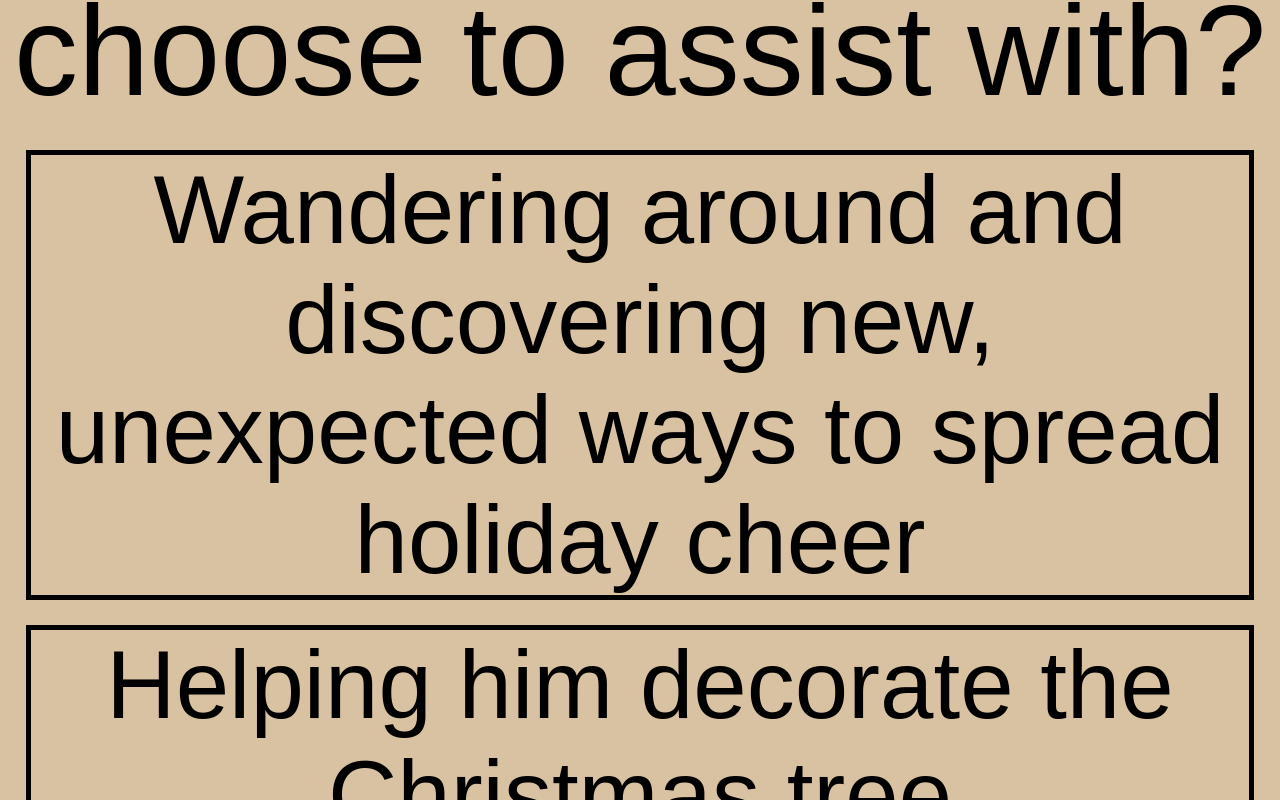
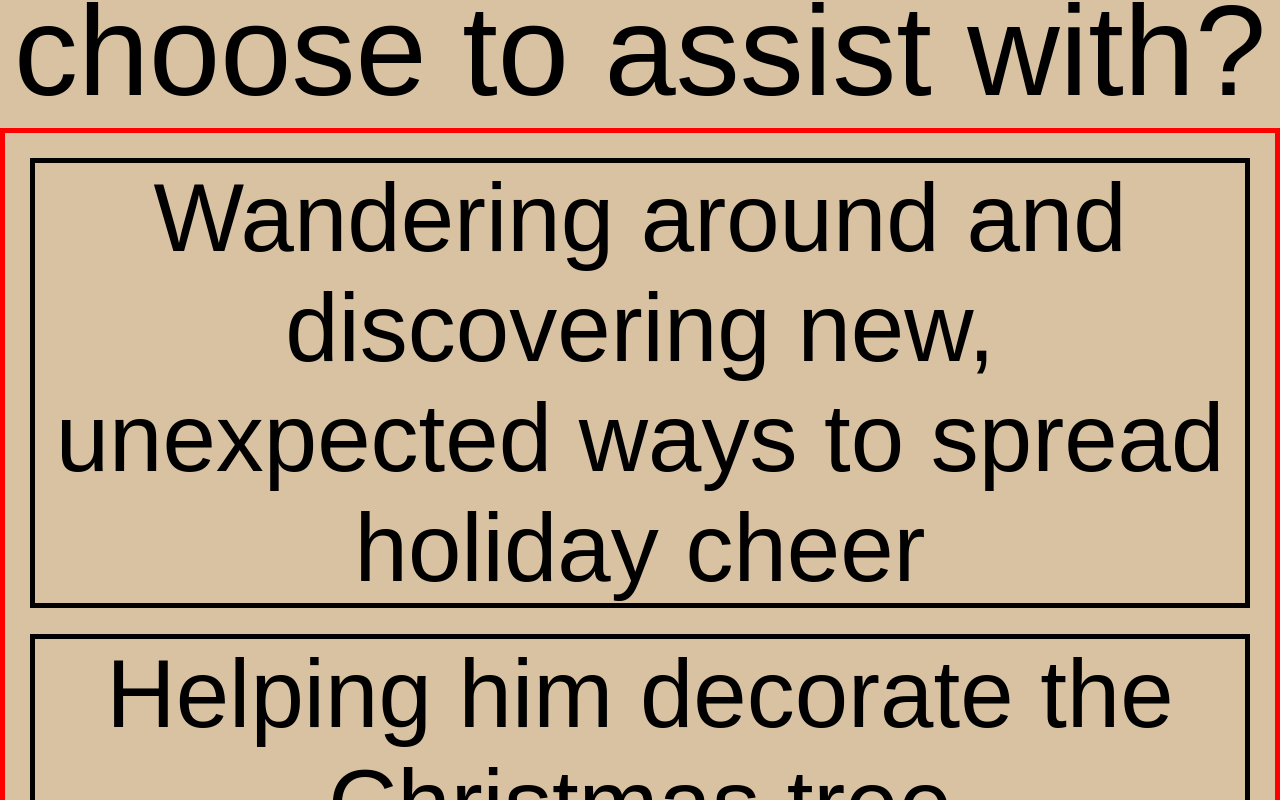
Before and after one commit to RyanAOGallagher/mbti, a React (Vite) app: page /questions in a window 1280 px wide. Shown: the part 600-1400 px from the top of the page. Built offline with nearby package versions, Linux system fonts and the light colour scheme; a web font is replaced by a local one.

Commit message:
add styles and copy

```diff
--- a/src/Screens/HomeScreen.jsx
+++ b/src/Screens/HomeScreen.jsx
@@ -1,6 +1,7 @@
 import React from 'react'
 import LanguagesList from '../Components/LanguagesList';
 import { Link } from 'react-router-dom';
+import CopyLinkButton from '../Components/CopyLinkButton';
 const languages = [
     { id: 1, name: '한국어' },
     { id: 2, name: 'English' },
@@ -13,6 +14,7 @@ const HomeScreen = () => {
        <Link to="/questions">
         <button > Questions </button>
       </Link>
+      <CopyLinkButton/>
       </div>
 
   )
--- a/src/Screens/QuestionScreen.jsx
+++ b/src/Screens/QuestionScreen.jsx
@@ -34,6 +34,12 @@ const QuestionScreen = () => {
   };
 
 
+  const answerContainerStyles = {
+
+    border: '5px solid red'
+  };
+
+
   const answerStyles = {
     fontSize: '7.5vw',
     fontFamily: 'MyFont, sans-serif',
@@ -41,6 +47,8 @@ const QuestionScreen = () => {
     margin: '2%',
     border: '5px solid black'
   };
+
+
 
 
   const textStyles = {
@@ -120,7 +128,7 @@ const QuestionScreen = () => {
       <div>
           <p style={questionNumberStyles}> {currentQuestion + 1}/{questions.length}</p>
           <p style={questionStyles}>{questions[currentQuestion].question}</p>
-          <div >
+          <div style={answerContainerStyles}>
           {questions[currentQuestion].options.map((optionData, index) => (
             <p style={answerStyles} key={index} onClick={() => handleAnswerClick(optionData.text)}>
             {optionData.text}
```
